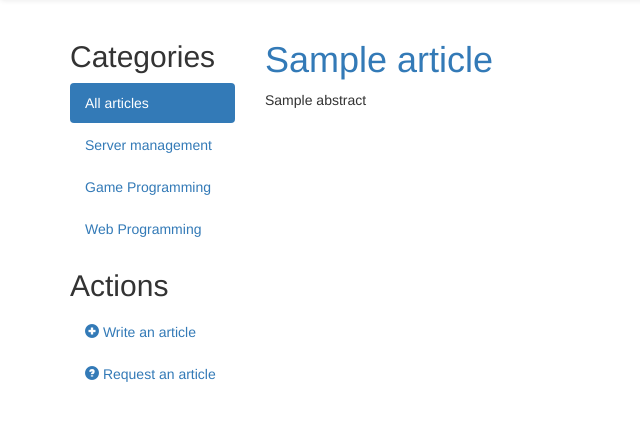
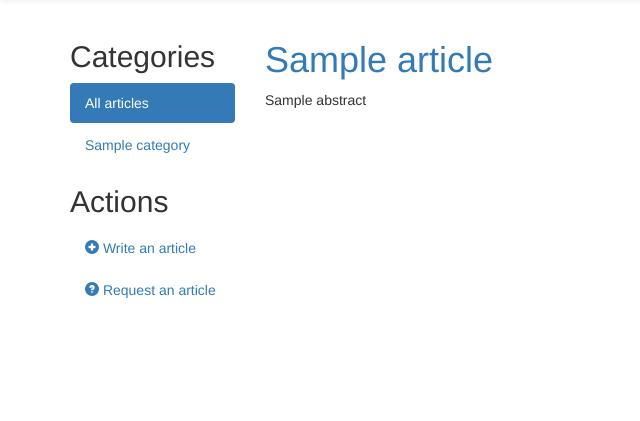
Before and after one commit to unitycoders/uc-django-site, a Django app: template lectern/templates/lectern/article_list.html in a window 1280 px wide. Shown: the part 52-473 px from the top of the page, without its empty margins (0-640 px from the left). Run offline with Django 3.2, Linux system fonts and the light colour scheme; the template is opened without the code that fills it: most values are stand-ins (such as "Sample title", 1, 10 or a date in 2020); some libraries are stand-ins or nearby versions.

Commit message:
linked articles to categories

```diff
--- a/lectern/admin.py
+++ b/lectern/admin.py
@@ -1,5 +1,5 @@
 from django.contrib import admin
-from models import Article, RelatedLink
+from models import Article, RelatedLink, Category
 
 # Register your models here.
 class RelatedLinkInline(admin.TabularInline):
@@ -15,3 +15,5 @@ class ArticleAdmin(admin.ModelAdmin):
 		RelatedLinkInline
 	]
 admin.site.register(Article, ArticleAdmin)
+
+admin.site.register(Category)
--- a/lectern/templates/lectern/article_list.html
+++ b/lectern/templates/lectern/article_list.html
@@ -6,9 +6,9 @@
 <h2 class="muted">Categories</h2>
 <ul class="nav nav-pills nav-stacked">
     <li class="active"><a href="{% url "lectern:index" %}">All articles</a></li>
-    <li><a href="#TODO">Server management</a></li>
-    <li><a href="#TODO">Game Programming</a></li>
-    <li><a href="#TODO">Web Programming</a></li>
+    {% for category in categories %}
+    <li><a href="{% url "lectern:category" category.slug %}">{{category}}</a></li>
+    {% endfor %}
 </ul>
 
 <h2>Actions</h2>
--- a/lectern/urls.py
+++ b/lectern/urls.py
@@ -3,7 +3,8 @@ from views import ArticleListView, ArticleDetailView, ArticleCreate, ArticleUpda
 
 urlpatterns = patterns('',
     url(r'^$', ArticleListView.as_view(), name="index"),
+    url(r'^(?P<slug>[a-z0-9_-]+)/$', ArticleListView.as_view(), name="category"),
     url(r'^\+add$', ArticleCreate.as_view(), name="add"),
-    url(r'^(?P<slug>[a-z0-9_-]+)/$', ArticleDetailView.as_view(), name="detail"),
-    url(r'^(?P<slug>[a-z0-9_-]+)/\+edit$', ArticleUpdate.as_view(), name="edit"),
+    url(r'^(?P<category>[a-z0-0_-]+)/(?P<slug>[a-z0-9_-]+)/$', ArticleDetailView.as_view(), name="detail"),
+    url(r'^(?P<category>[a-z0-9_-]+)/(?P<slug>[a-z0-9_-]+)/\+edit$', ArticleUpdate.as_view(), name="edit"),
 )
```
Also changed, not shown: lectern/models.py (+22 -13 lines), lectern/views.py (+13 -8 lines), lectern/migrations/0003_category.py (added), lectern/migrations/0004_article_category.py (added).
